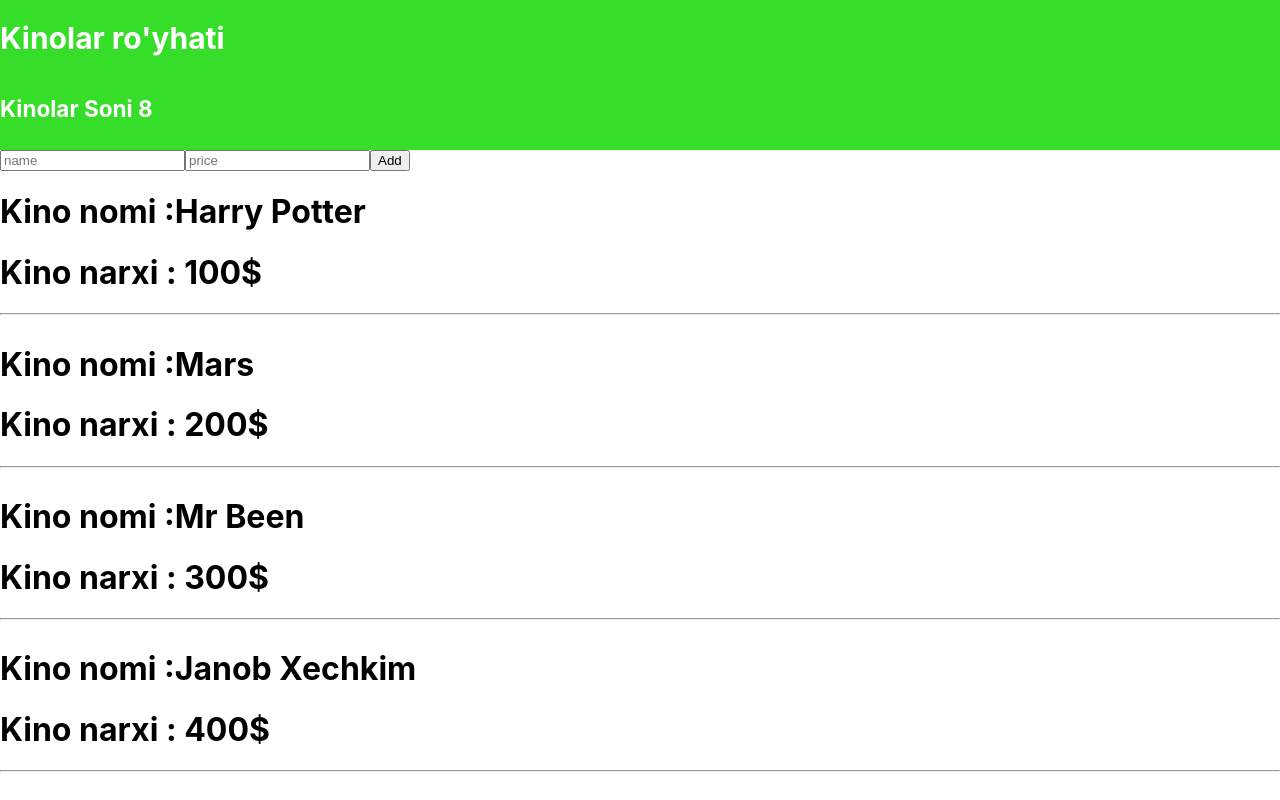
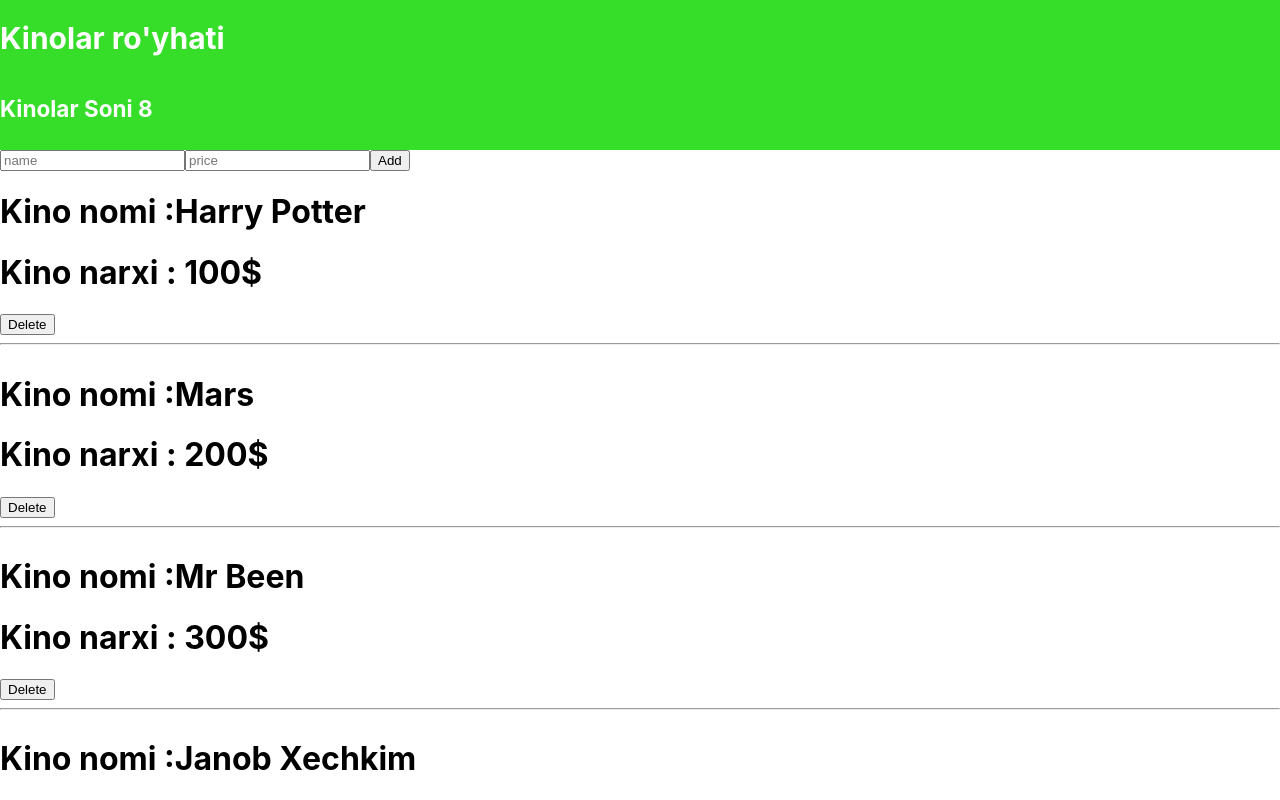
Before and after one commit to axx7007/contextapi, a React (Create React App) app: page / in a window 1280 px wide. Shown: the top 800 px of the page. Built offline with nearby package versions, Linux system fonts and the light colour scheme.

Commit message:
Delete function run

```diff
--- a/src/Add/index.jsx
+++ b/src/Add/index.jsx
@@ -9,12 +9,14 @@ const Add = () => {
 
   const onAdd = () => {
     console.log(name, price);
+    if (name.length !== 0 && price.length !== 0) {
       setData((prev) => [
         ...prev,
         { id: data.length + 1, name: name, price: price },
       ]);
       setName("");
       setPrice("");
+    }
   };
   return (
     <Container>
--- a/src/Movie/index.jsx
+++ b/src/Movie/index.jsx
@@ -1,12 +1,22 @@
 import React, { useContext } from "react";
 import { Container } from "./style";
+import { Kino } from "../context";
+const Movie = ({ value }) => {
+  const [data, setData] = useContext(Kino);
 
-const Movie = ({ value }) => {
+  const onDelete = (e) => {
+    setData((prev) =>
+      prev.filter((value) => {
+        return value.id !== e;
+      })
+    );
+  };
   return (
     <Container>
       <div>
         <h1>Kino nomi :{value.name} </h1>
         <h1>Kino narxi : {value.price} </h1>
+        <button onClick={() => onDelete(value.id)}>Delete</button>
         <hr />
       </div>
     </Container>
```
Lines whose indentation alone changed are shown as unchanged.
